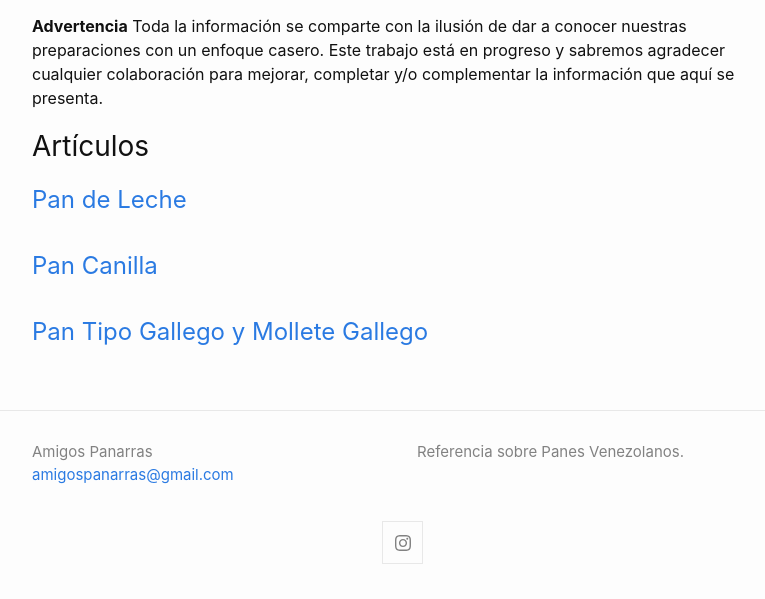
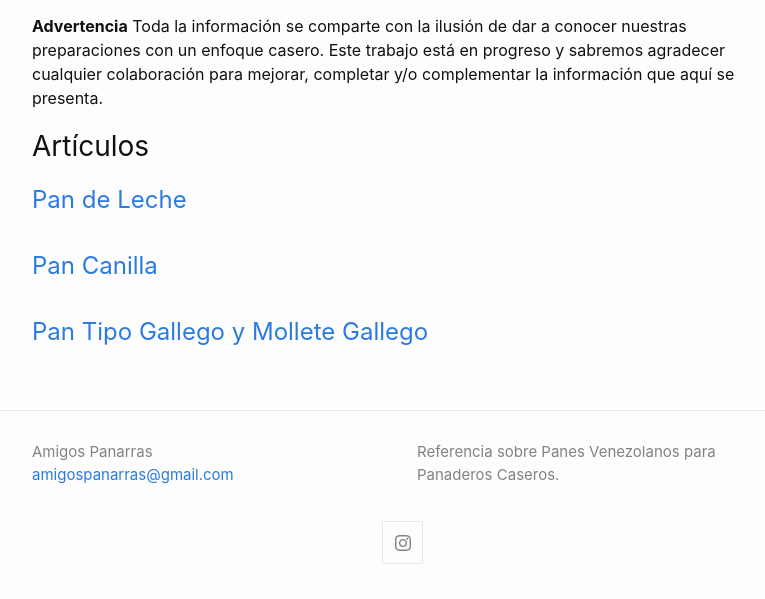
Before and after one commit to mapadepanesvenezolanos/mapadepanesvenezolanos.github.io, a Jekyll site: the page built from index.markdown, in a window 1280 px wide. Shown: the part 790-1389 px from the top of the page, without its empty margins (238-1003 px from the left). Built offline with Jekyll 4.4.1, drawn with Linux system fonts in a browser that asks for light colours.

Commit message:
Update _config.yml

```diff
--- a/_config.yml
+++ b/_config.yml
@@ -23,8 +23,7 @@ author:
   name: Amigos Panarras
   email: amigospanarras@gmail.com
 description: >- # this means to ignore newlines until "baseurl:"
-
-  Referencia sobre Panes Venezolanos.
+  Referencia sobre Panes Venezolanos para Panaderos Caseros.
 baseurl: "" # the subpath of your site, e.g. /blog
 url: "" # the base hostname & protocol for your site, e.g. http://example.com
 show_excerpts: false # set to true to show excerpts on the homepage
```
